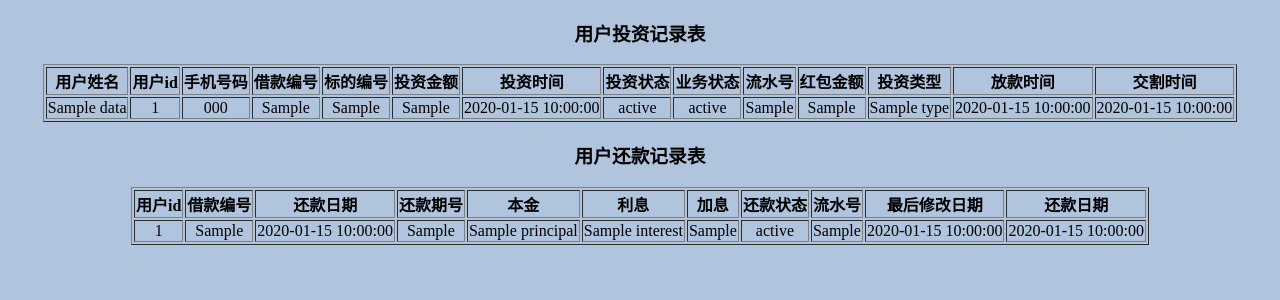
After one commit to shd0812/sxs_flask, a Flask app: template templates/user_tender.html in a window 1280 px wide. The commit adds this page. Shown: the top 300 px of the page. Run offline with Flask 2, Linux system fonts and the light colour scheme; the template is opened without the code that fills it: most values are stand-ins (such as "Sample title", 1, 10 or a date in 2020).

Commit message:
添加用户信息查询功能

```diff
--- a/fang.yaml
+++ b/fang.yaml
@@ -1,6 +1,6 @@
 data:
   loanTermType: 2
-  guaranteeBusinessID: '112164362286'
+  guaranteeBusinessID: ''
   loanId: ''
   userid: ''
   xwUserNo: 111176710011
@@ -16,7 +16,7 @@ data:
   workAge: 2
   title: 我要测试
   agreeNo: ''
-  money: 400
+  money: 3000
   lowMoney: 100
   yearRates: 12
   loanTerm: 3
--- a/templates/creatloan.html
+++ b/templates/creatloan.html
@@ -19,6 +19,8 @@ text-align: center;
 <p><input type="text" name="loantype" placeholder="请输入贷款类型" style="height:25px;text-align:center" size='40'></p>
 <p><input type="text" name="idcard" placeholder="请输入身份证号或者企业统一社会信用代码" style="height:25px;text-align:center" size='40'></p>
 <p><input type="text" name="num" placeholder="请输入标的数量（2开始）" style="height:25px;text-align:center" size='40'></p>
+<p><input type="text" name="money" placeholder="请输入标的金额" style="height:25px;text-align:center" size='40'></p>
+<p><input type="text" name="month" placeholder="请输入标的期限（月）" style="height:25px;text-align:center" size='40'></p>
 <p><input type="text" name="title" placeholder="请输入标的名称" style="height:25px;text-align:center" size='40'></p>
 <p><button id="one" type="submit">开始</button></p>
 </form>
--- /dev/null
+++ b/templates/user_tender.html
@@ -0,0 +1,110 @@
+<!DOCTYPE html>
+<html lang="zh-CN">
+
+<head>
+    <meta charset="UTF-8">
+    <title>村夫的村子</title>
+	<style>
+	body {background-color:#b0c4de;}
+	button {
+    background-color: #4CAF50; /* Green */
+    border: none;
+    color: white;
+    padding: 15px 32px;
+    text-align: center;
+    text-decoration: none;
+    display: inline-block;
+    font-size: 16px;
+    margin: 4px 2px;
+    cursor: pointer;
+}
+	div{
+text-align: center;
+}
+	</style>
+</head>
+
+<body>
+<div>
+	<h3 align="center">用户投资记录表</h3>
+	<table border="1" align="center">
+  <tr>
+    <th>用户姓名</th>
+    <th>用户id</th>
+	<th>手机号码</th>
+	<th>借款编号</th>
+	<th>标的编号</th>
+	<th>投资金额</th>
+	<th>投资时间</th>
+	<th>投资状态</th>
+	<th>业务状态</th>
+	<th>流水号</th>
+	<th>红包金额</th>
+	<th>投资类型</th>
+	<th>放款时间</th>
+	<th>交割时间</th>
+  </tr>
+ {% for data in datas %}
+  <tr>
+    <td>{{data['real_name']}}</td>
+    <td>{{data['user_id']}}</td>
+	<td>{{data['mobile']}}</td>
+	<td>{{data['project_no']}}</td>
+	<td>{{data['deal_no']}}</td>
+	<td>{{data['in_money']}}</td>
+	<td>{{data['in_time']}}</td>
+	<td>{{data['status']}}</td>
+	<td>{{data['biz_status']}}</td>
+	<td>{{data['request_no']}}</td>
+	<td>{{data['redpack_money']}}</td>
+	<td>{{data['type']}}</td>
+	<td>{{data['loan_time']}}</td>
+	<td>{{data['subscription_time']}}</td>
+  </tr>
+	{% endfor %}
+</table>
+
+</div>
+
+
+
+<div>
+	<h3 align="center">用户还款记录表</h3>
+	<table border="1" align="center">
+  <tr>
+    <th>用户id</th>
+	<th>借款编号</th>
+	<th>还款日期</th>
+	<th>还款期号</th>
+	<th>本金</th>
+	<th>利息</th>
+	<th>加息</th>
+	<th>还款状态</th>
+	<th>流水号</th>
+	<th>最后修改日期</th>
+	<th>还款日期</th>
+
+  </tr>
+ {% for repay_data in repay_datas %}
+  <tr>
+    <td>{{repay_data['user_id']}}</td>
+	<td>{{repay_data['project_no']}}</td>
+	<td>{{repay_data['date']}}</td>
+	<td>{{repay_data['term_no']}}</td>
+	<td>{{repay_data['principal']}}</td>
+	<td>{{repay_data['interest']}}</td>
+	<td>{{repay_data['add_interest']}}</td>
+	<td>{{repay_data['state']}}</td>
+	<td>{{repay_data['request_no']}}</td>
+	<td>{{repay_data['last_time']}}</td>
+	<td>{{repay_data['repay_time']}}</td>
+  </tr>
+	{% endfor %}
+</table>
+
+</div>
+
+
+</body>
+
+</html>
```
Also changed, not shown: shd_view.py (+66 -15 lines), sxs_loan.py (+19 -13 lines), templates/index.html (added, +32 -0 lines), templates/test1.html (deleted, +0 -15 lines), templates/user.html (added, +25 -0 lines), templates/user_detail.html (added, +55 -0 lines).
